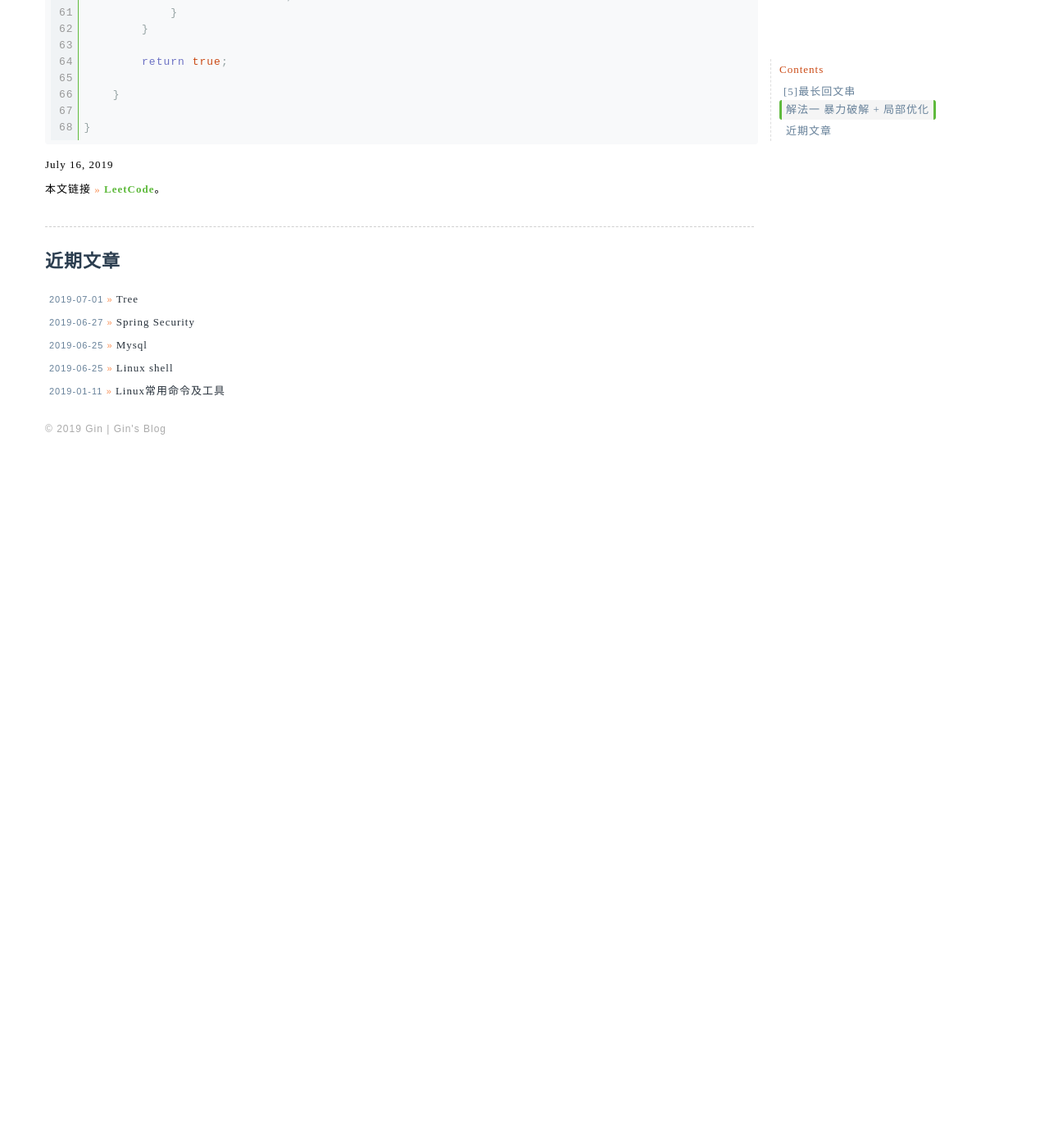
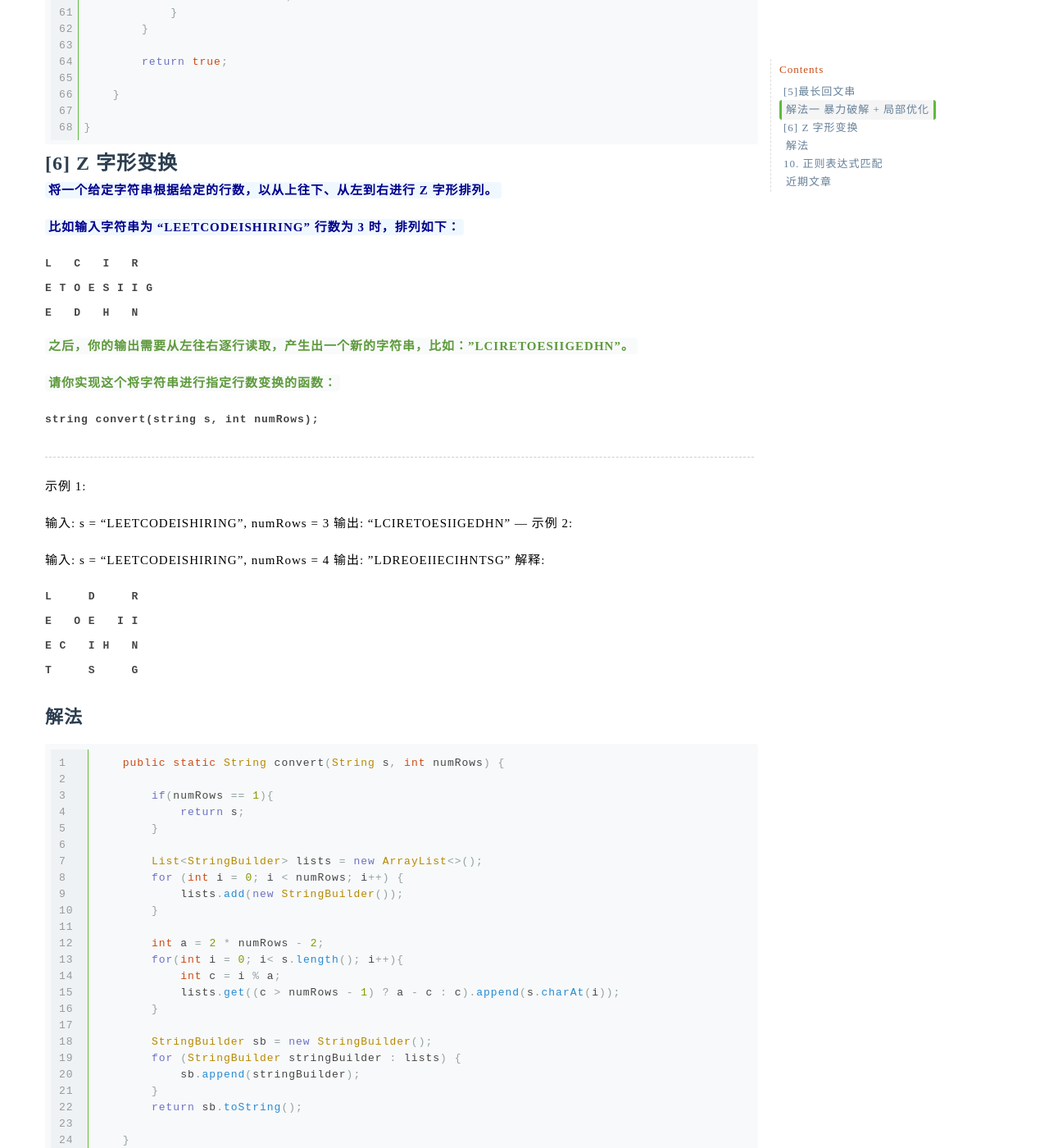
Before and after one commit to moraleAK/moraleAK.github.io, a Jekyll site: the page built from _posts/2019-07-16-leetcode.md, in a window 1280 px wide and 1400 px high, scrolled down 1736 px. Shown: the whole window at 82% size. Built offline with Jekyll 4.4.1, drawn with Linux system fonts in a browser that asks for light colours; comment, search, counter and statistics services are not loaded; before the commit the page ends 2266 px from its top, so only the background shows below that; some of the changed text lies outside the part shown.

````diff
--- a/_posts/2019-07-16-leetcode.md
+++ b/_posts/2019-07-16-leetcode.md
@@ -92,4 +92,129 @@ public class Q5 {
 
 }
 
+
 {% endhighlight %}
+
+# [6] Z 字形变换
+**将一个给定字符串根据给定的行数，以从上往下、从左到右进行 Z 字形排列。**
+
+**比如输入字符串为 "LEETCODEISHIRING" 行数为 3 时，排列如下：**
+```
+L   C   I   R
+E T O E S I I G
+E   D   H   N
+```
+*之后，你的输出需要从左往右逐行读取，产生出一个新的字符串，比如："LCIRETOESIIGEDHN"。*
+
+*请你实现这个将字符串进行指定行数变换的函数：*
+```
+string convert(string s, int numRows);
+```
+---
+示例 1:
+
+输入: s = "LEETCODEISHIRING", numRows = 3
+输出: "LCIRETOESIIGEDHN"
+---
+示例 2:
+
+输入: s = "LEETCODEISHIRING", numRows = 4
+输出: "LDREOEIIECIHNTSG"
+解释:
+```
+L     D     R
+E   O E   I I
+E C   I H   N
+T     S     G
+```
+##  解法
+{% highlight java linenos %}
+
+    public static String convert(String s, int numRows) {
+
+        if(numRows == 1){
+            return s;
+        }
+
+        List<StringBuilder> lists = new ArrayList<>();
+        for (int i = 0; i < numRows; i++) {
+            lists.add(new StringBuilder());
+        }
+
+        int a = 2 * numRows - 2;
+        for(int i = 0; i< s.length(); i++){
+            int c = i % a;
+            lists.get((c > numRows - 1) ? a - c : c).append(s.charAt(i));
+        }
+
+        StringBuilder sb = new StringBuilder();
+        for (StringBuilder stringBuilder : lists) {
+            sb.append(stringBuilder);
+        }
+        return sb.toString();
+
+    }
+
+{% endhighlight %}
+
+# 10. 正则表达式匹配
+**给你一个字符串 s 和一个字符规律 p，请你来实现一个支持 '.' 和 '\*' 的正则表达式匹配。**
+
+'.' 匹配任意单个字符
+'*' 匹配零个或多个前面的那一个元素
+所谓匹配，是要涵盖 整个 字符串 s的，而不是部分字符串。
+
+说明:
+
+* s 可能为空，且只包含从 a-z 的小写字母。
+* p 可能为空，且只包含从 a-z 的小写字母，以及字符 . 和 *。
+示例 1:
+
+输入:
+```
+s = "aa"
+p = "a"
+输出: false
+```
+解释: "a" 无法匹配 "aa" 整个字符串。
+
+---
+示例 2:
+```
+输入:
+s = "aa"
+p = "a*"
+输出: true
+```
+解释: 因为 '*' 代表可以匹配零个或多个前面的那一个元素, 在这里前面的元素就是 'a'。因此，字符串 "aa" 可被视为 'a' 重复了一次。
+
+---
+示例 3:
+```
+输入:
+s = "ab"
+p = ".*"
+输出: true
+```
+解释: ".*" 表示可匹配零个或多个（'*'）任意字符（'.'）。
+
+---
+示例 4:
+
+输入:
+```
+s = "aab"
+p = "c*a*b"
+输出: true
+```
+解释: 因为 '*' 表示零个或多个，这里 'c' 为 0 个, 'a' 被重复一次。因此可以匹配字符串 "aab"。
+
+---
+示例 5:
+
+```
+输入:
+s = "mississippi"
+p = "mis*is*p*."
+输出: false
+```
````
Also changed, not shown: _posts/2019-07-24-Annotation.md (added, +165 -0 lines).
